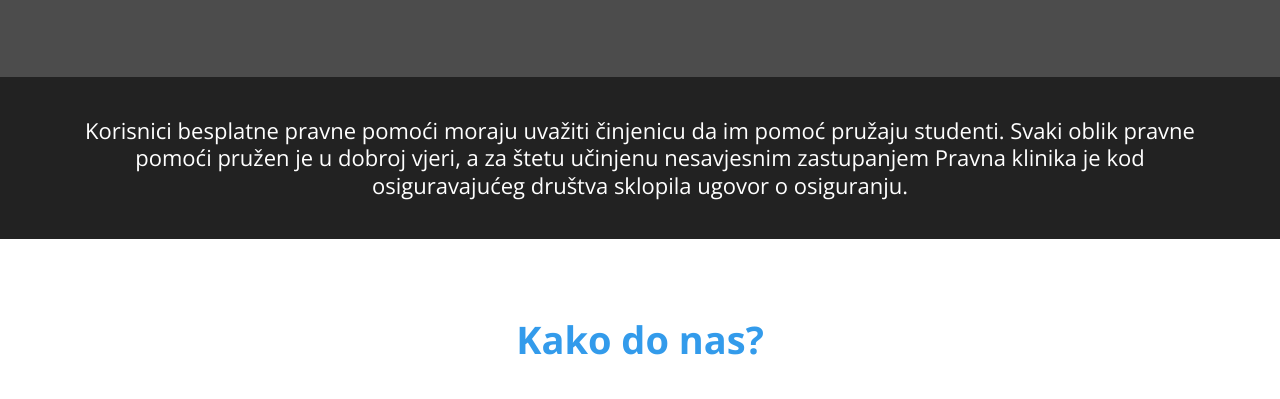
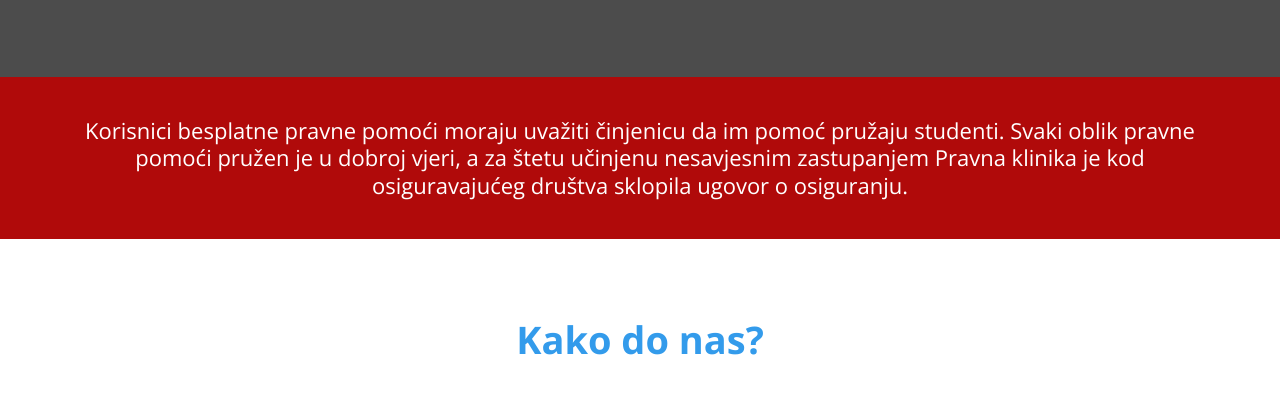
Before and after one commit to dump-hr/pravna-klinika, a plain HTML site: page index.html in a window 1280 px wide. Shown: the part 3495-3894 px from the top of the page. Drawn offline with nearby package versions, Linux system fonts and the light colour scheme.

Commit message:
Changed disclaimer background color

```diff
--- a/css/style.css
+++ b/css/style.css
@@ -163,7 +163,7 @@ blockquote {
 /* Backgrounds
 ----------------------------------------------------------------------------- */
 .default-bg {
-	background-color: #222222;
+	background-color: #B00A0A;
 	color: #ffffff;
 }
 .default-bg.blue {
```
